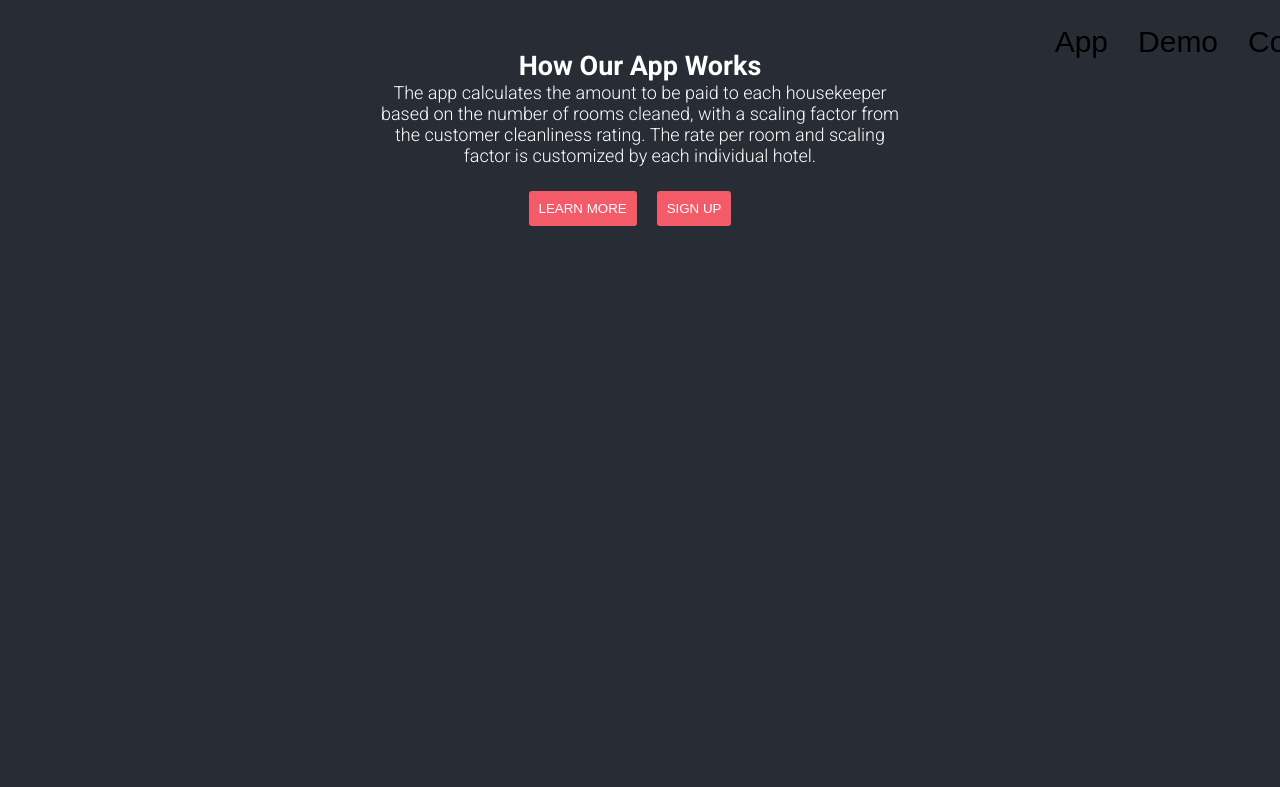
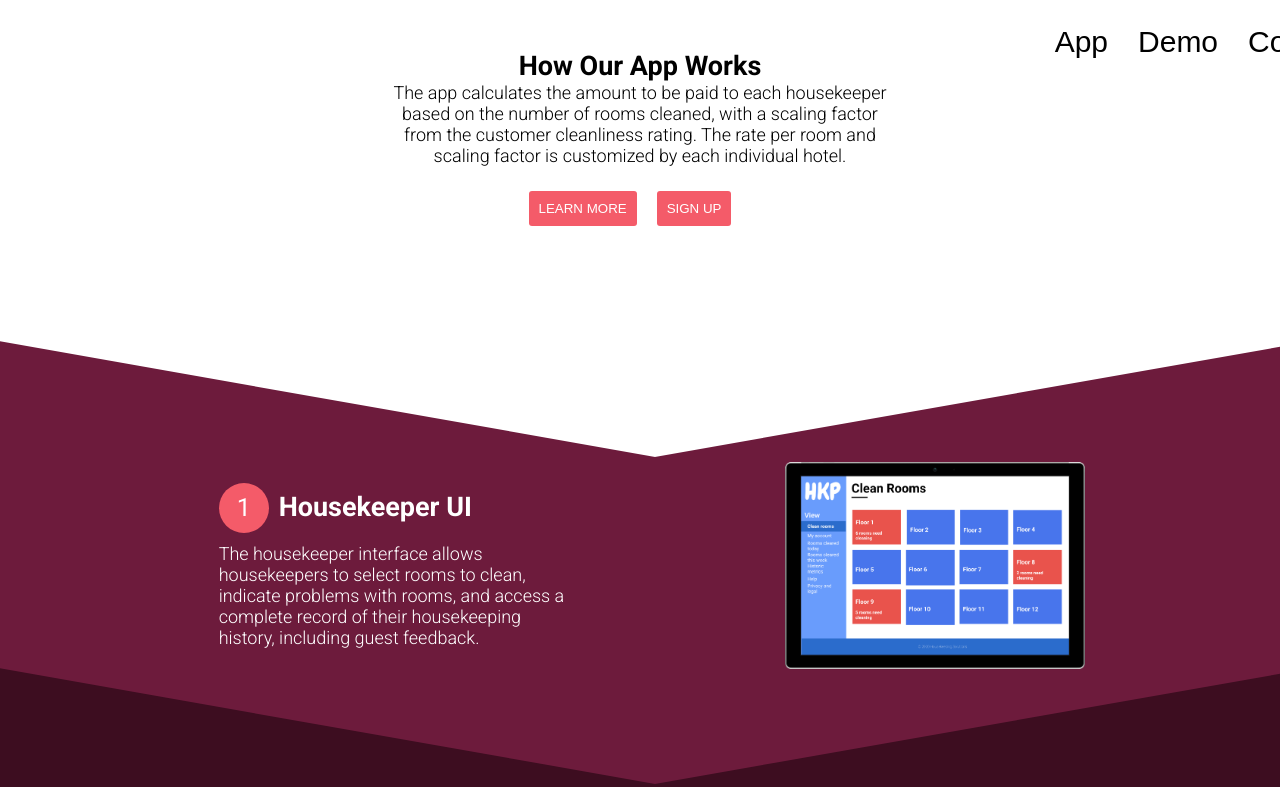
Before and after one commit to HKPSolutions/public-facing-website, a React (Create React App) app in the folder app/: page /app in a window 1280 px wide. Shown: the top 787 px of the page. Built offline with nearby package versions, Linux system fonts and the light colour scheme.

Commit message:
Remove unwanted styling in App.scss
* it interfered with the styling

```diff
--- a/app/src/components/App/App.scss
+++ b/app/src/components/App/App.scss
@@ -1,10 +1,10 @@
-.App {
-  background-color: #282c34;
-  min-height: 100vh;
-  display: flex;
-  flex-direction: column;
-  align-items: center;
-  justify-content: center;
-  font-size: calc(10px + 2vmin);
-  color: white;
-}
+// .App {
+//   background-color: #282c34;
+//   min-height: 100vh;
+//   display: flex;
+//   flex-direction: column;
+//   align-items: center;
+//   justify-content: center;
+//   font-size: calc(10px + 2vmin);
+//   color: white;
+// }
```
